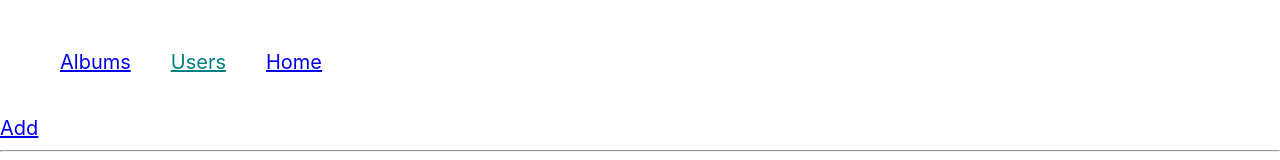
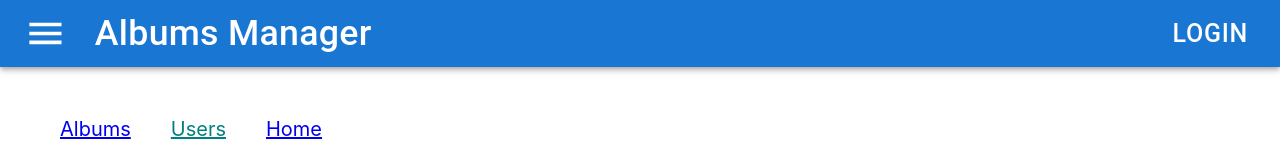
Before and after one commit to freshjsoftd/onl-js-pd2023-1-albums-users, a React (Create React App) app: page /users in a window 1280 px wide. Shown: the top 160 px of the page. Built offline with nearby package versions, Linux system fonts and the light colour scheme; no server answers.

Commit message:
Finish MUI

```diff
--- a/src/App.js
+++ b/src/App.js
@@ -7,6 +7,14 @@ import {
 	Route,
 	Redirect,
 } from 'react-router-dom';
+import AppBar from '@mui/material/AppBar';
+import Box from '@mui/material/Box';
+import Toolbar from '@mui/material/Toolbar';
+import Typography from '@mui/material/Typography';
+import Button from '@mui/material/Button';
+import IconButton from '@mui/material/IconButton';
+import MenuIcon from '@mui/icons-material/Menu';
+
 import './App.css';
 import Albums from './components/albums/Albums';
 import Users from './components/users/Users';
@@ -14,6 +22,29 @@ import Users from './components/users/Users';
 function App() {
   return (
 		<Router>
+			<Box sx={{ flexGrow: 1 }}>
+				<AppBar position='static'>
+					<Toolbar>
+						<IconButton
+							size='large'
+							edge='start'
+							color='inherit'
+							aria-label='menu'
+							sx={{ mr: 2 }}
+						>
+							<MenuIcon />
+						</IconButton>
+						<Typography
+							variant='h6'
+							component='div'
+							sx={{ flexGrow: 1 }}
+						>
+							Albums Manager
+						</Typography>
+						<Button color='inherit'>Login</Button>
+					</Toolbar>
+				</AppBar>
+			</Box>
 			<div className='header'>
 				<ul>
 					<li>
--- a/src/components/users/UserForm.js
+++ b/src/components/users/UserForm.js
@@ -5,6 +5,10 @@ import { Form, Formik, Field, ErrorMessage } from 'formik';
 import * as Yup from 'yup';
 import Stack from '@mui/material/Stack';
 import Button from '@mui/material/Button';
+import SaveIcon from '@mui/icons-material/Save';
+import KeyboardReturnIcon from '@mui/icons-material/KeyboardReturn';
+import ClearIcon from '@mui/icons-material/Clear';
+import { TextField } from '@mui/material';
 
 
 import { createUser, updateUser } from '../../store/slices/usersSlice';
@@ -65,7 +69,14 @@ function UserForm() {
 			<Form id='users-form'>
 				<div className='field-container'>
 					<label>Name</label>
-					<Field type='text' name='name' />
+					<Field
+						as={TextField}
+						id='name'
+						type='text'
+						name='name'
+						sx={{ width: 200}}
+
+						/>
 				</div>
 				<ErrorMessage name='name'>
 					{(msg) => <div className='error'>{msg}</div>}
@@ -139,7 +150,36 @@ function UserForm() {
 						/>
 					</div>
 				</fieldset>
-				<div className='btn-group'>
+				<Stack direction='row' justifyContent='center' spacing={12}>
+					<Button
+						variant='contained'
+						type='submit'
+						disabled={!isValid}
+						size='large'
+						startIcon={<SaveIcon />}
+					>
+						Save
+					</Button>
+					<Button
+						variant='contained'
+						type='button'
+						size='large'
+						startIcon={<KeyboardReturnIcon />}
+						onClick={goHome}
+					>
+						Return
+					</Button>
+					<Button
+						variant='contained'
+						type='reset'
+						size='large'
+						startIcon={<ClearIcon />}
+						style={{ backgroundColor: 'teal' }}
+					>
+						Reset
+					</Button>
+				</Stack>
+				{/* <div className='btn-group'>
 					<button
 						type='submit'
 						className='save-btn'
@@ -154,10 +194,10 @@ function UserForm() {
 					>
 						Return
 					</button>
-					<button type='reset' /* onClick={handleReset} */>
+					<button type='reset' onClick={handleReset}>
 						Reset
 					</button>
-				</div>
+				</div> */}
 			</Form>
 		);
 	};
@@ -167,7 +207,6 @@ function UserForm() {
 			initialValues={currentUser ? currentUser : emptyUser}
 			onSubmit={onFormSubmit}
 			validationSchema={schema}
-			// validate={()=>{}}
 		>
 			{renderForm}
 		</Formik>
--- a/src/index.js
+++ b/src/index.js
@@ -1,20 +1,47 @@
 import React from 'react';
 import { createRoot } from 'react-dom/client';
 import { Provider } from 'react-redux';
-import store  from './store';
+import { ThemeProvider } from '@mui/material/styles';
+import { createTheme } from '@mui/material';
+
+import store from './store';
 import App from './App';
 import reportWebVitals from './reportWebVitals';
 import './index.css';
+
+const theme = createTheme({
+	pallete: {
+		primary: {
+			main: '#DBD9DB',
+			light: '#D6C8E1',
+			dark: '#82A2B5',
+		},
+		secondary: {
+			main: '#D9E6EC',
+			light: '#EBFFBF',
+			dark: '#96B395',
+		},
+		btnDelete: {
+			main: '#F9F6F5',
+			dark: '#CBB8AF',
+		},
+	},
+  typography: {
+    fontSize: 20,
+  }
+});
 
 const container = document.getElementById('root');
 const root = createRoot(container);
 
 root.render(
-  <React.StrictMode>
-    <Provider store={store}>
-      <App />
-    </Provider>
-  </React.StrictMode>
+	<React.StrictMode>
+		<Provider store={store}>
+			<ThemeProvider theme={theme}>
+				<App />
+			</ThemeProvider>
+		</Provider>
+	</React.StrictMode>
 );
 
 // If you want to start measuring performance in your app, pass a function
```
